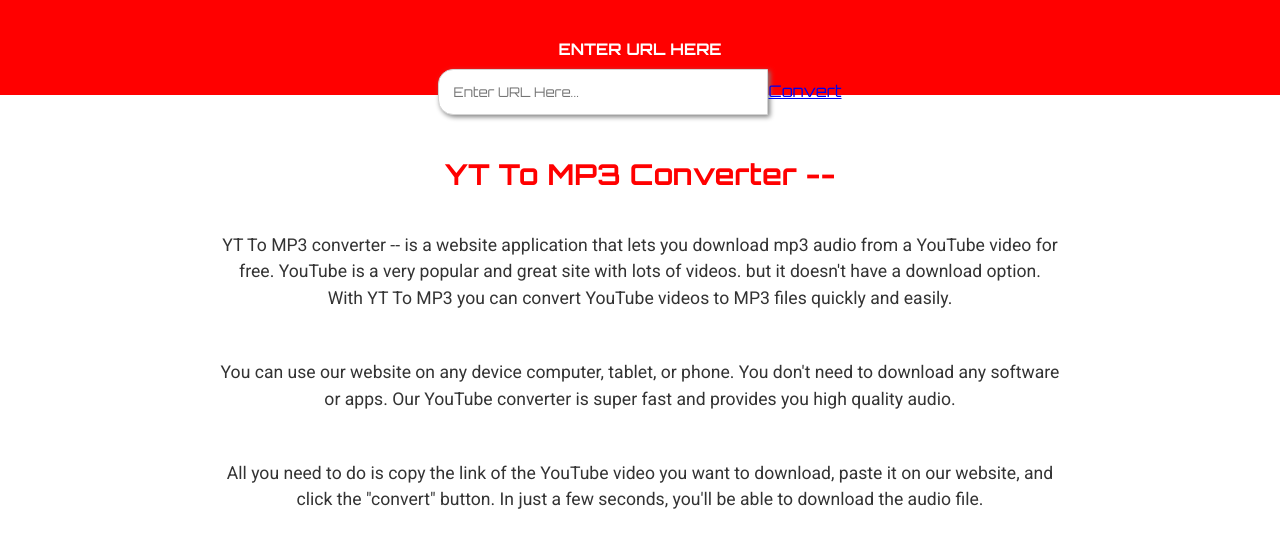
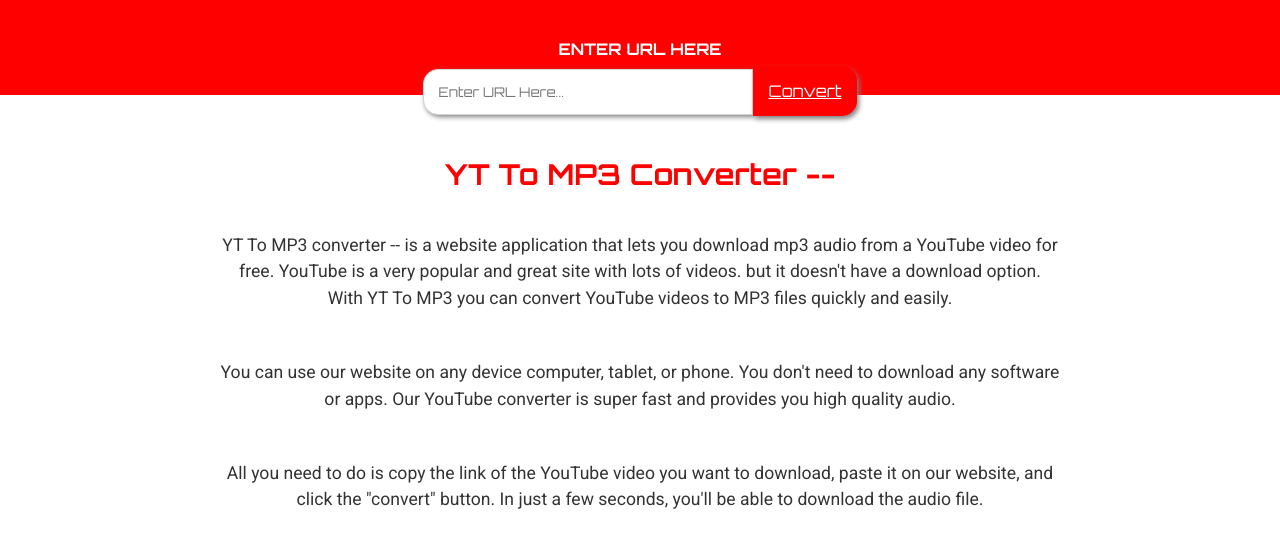
Before and after one commit to techyeyestore/yt-to-mp3, a plain HTML site: page index.html in a window 1280 px wide. In both pictures the pointer is over the link "Convert". Shown: the part 220-778 px from the top of the page. Drawn offline with Linux system fonts and the light colour scheme.

Commit message:
Update style.css

```diff
--- a/css/style.css
+++ b/css/style.css
@@ -122,7 +122,7 @@
   box-shadow: 2px 2px 5px gray;
 }
 
-#form button{
+#form a{
   padding: 14px;
   border-top-right-radius: 15px;
   border-bottom-right-radius: 15px;
@@ -134,7 +134,7 @@
   transition: 0.3s ease-out;
 }
 
-#form button:hover{
+#form a:hover{
   color:white;
   background-color:  red;
   border: 1px solid  red;
```
